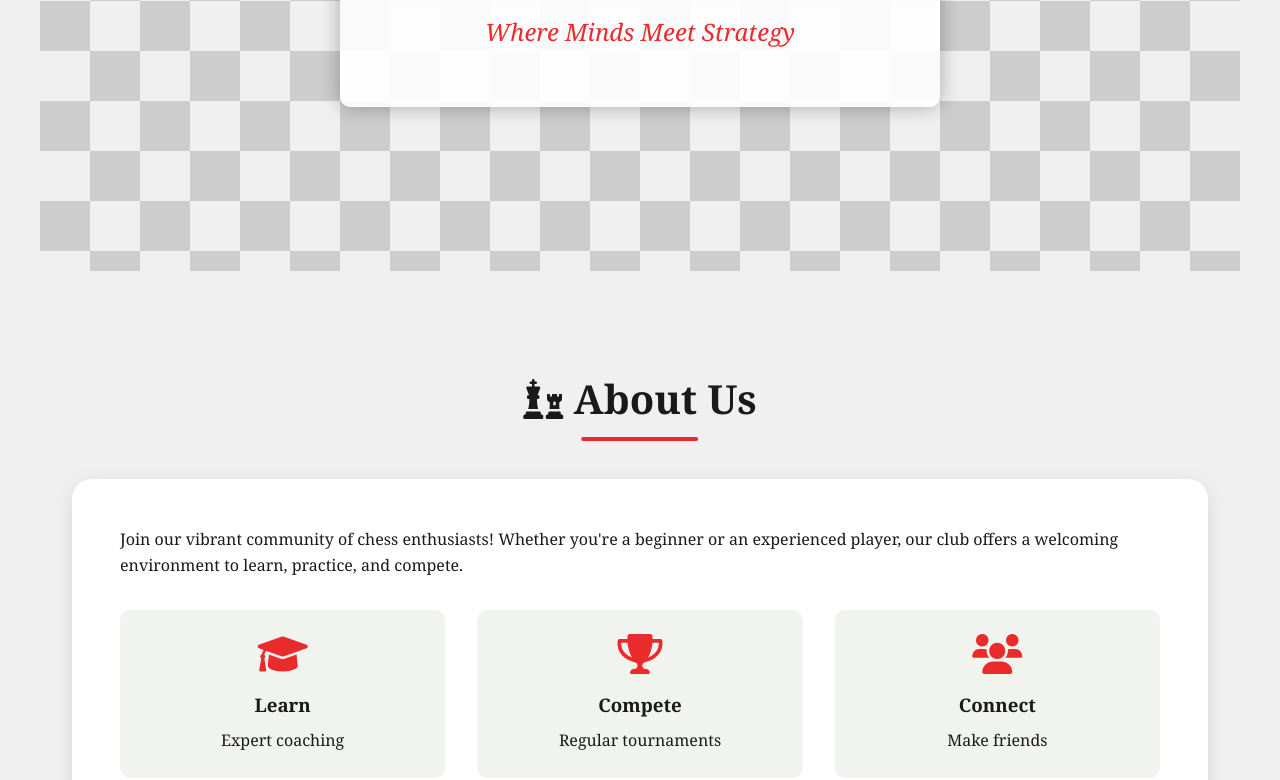
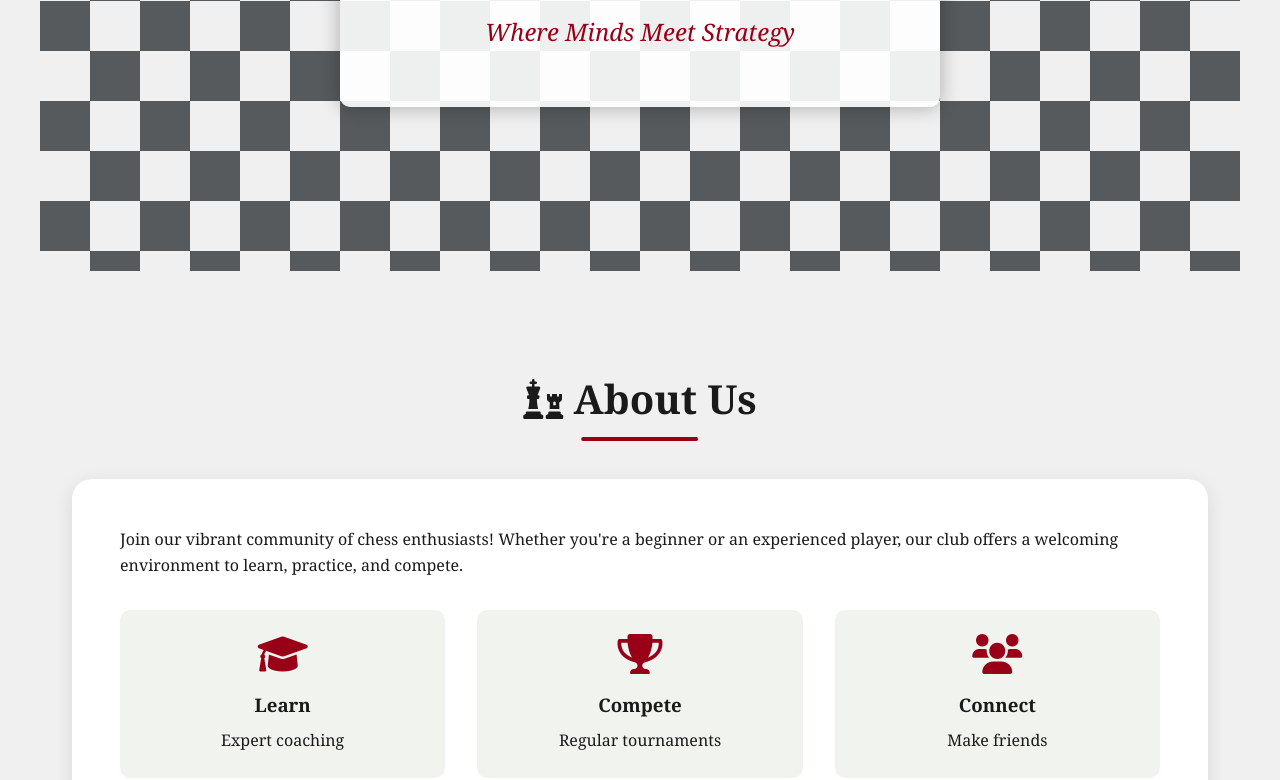
Before and after one commit to SJCComputerScienceClub/Chess-Club-Website, a plain HTML site: page index.html in a window 1280 px wide. Shown: the part 513-1293 px from the top of the page. Drawn offline with Linux system fonts and the light colour scheme.

Commit message:
Update style.css

```diff
--- a/style.css
+++ b/style.css
@@ -1,10 +1,10 @@
 :root {
   --chess-white: #f0f0f0;
   --chess-black: #1a1a1a;
-  --chess-green: #e92b2b;
+  --chess-green: #980018;
   --chess-light-green: #96b37d;
   --accent-gold: #ffd700;
-  --chess-gray: #cdcdcd;
+  --chess-gray: #575a5d;
 }
 
 * {
```
